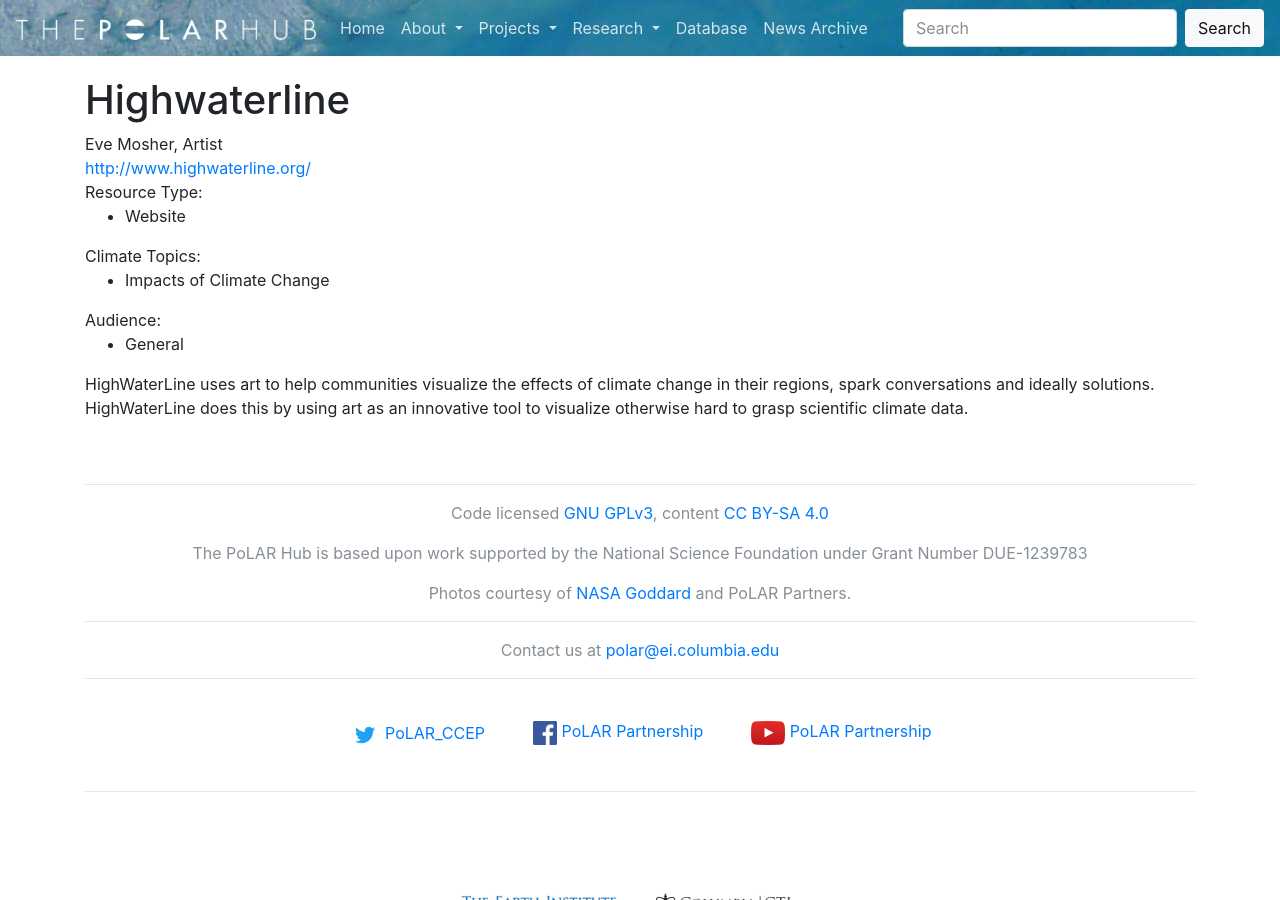
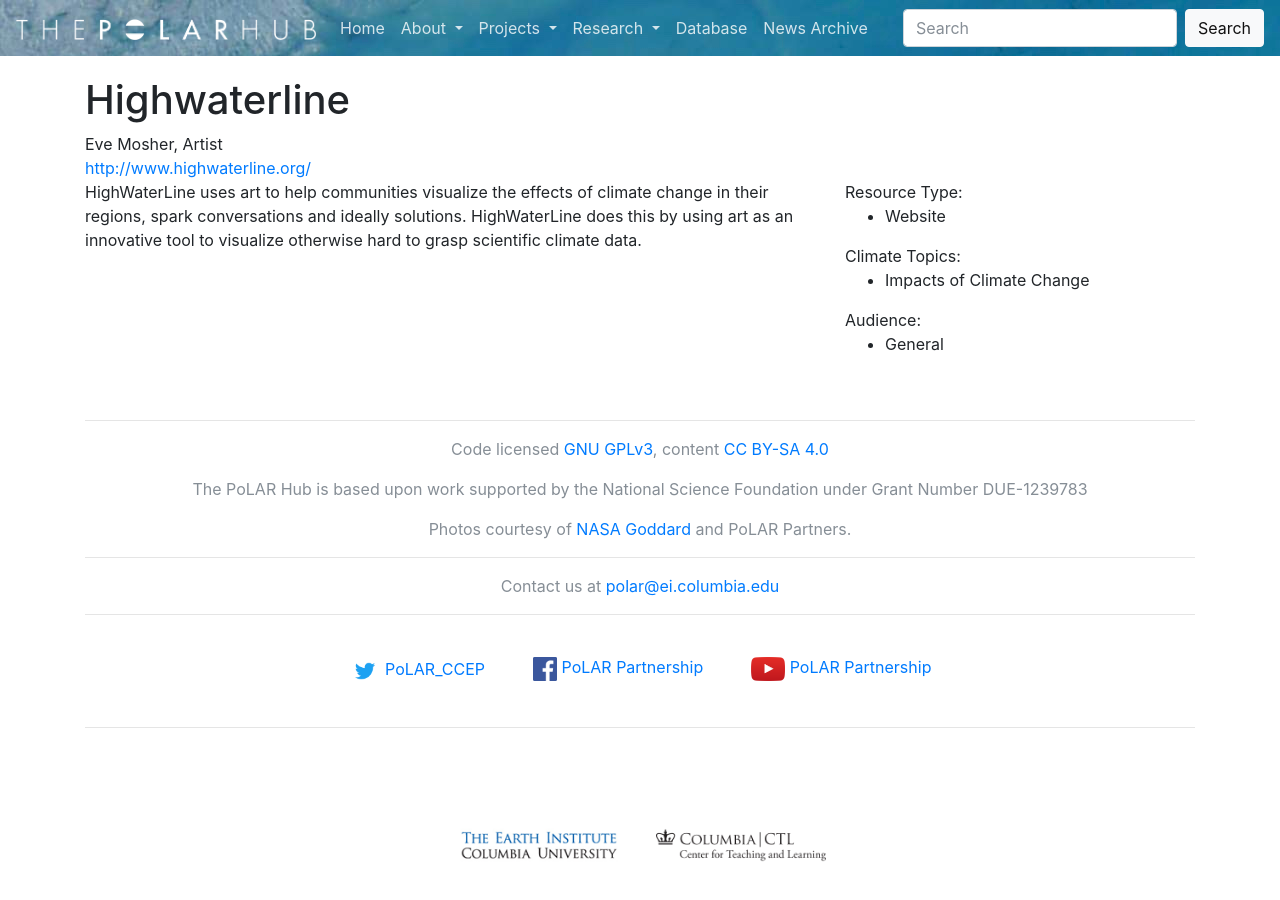
Before and after one commit to nikolas/polarhub, a Jekyll site: the page built from _resources/highwaterline.md, in a window 1280 px wide and 900 px high. Built offline with Jekyll 4.4.1, drawn with Linux system fonts in a browser that asks for light colours; nearby versions of some CDN libraries.

Commit message:
Move metadata to right column.

```diff
--- a/_layouts/resource.html
+++ b/_layouts/resource.html
@@ -7,7 +7,15 @@ layout: default
         <h1 class="resource-title">{{ page.title | escape }}</h1>
         <div class="resource-author">{{ page.author | escape }}</div>
         <a class="resource-link" href="{{ page.resource_link | escape }}">{{ page.resource_link | escape }}</a>
+    </header>
 
+
+    <div class="resource-content row">
+        <div class="col-md-8">
+            {{ content }}
+        </div>
+
+        <div class="col-md-4">
             {% if page.resource_type.size > 0 %}
             <div class="resource-type">
                 Resource Type:
@@ -51,11 +59,8 @@ layout: default
                 </ul>
             </div>
             {% endif %}
+        </div>
 
-    </header>
-
-    <div class="resource-content">
-        {{ content }}
     </div>
 
 </article>
```
Lines whose indentation alone changed are shown as unchanged.
